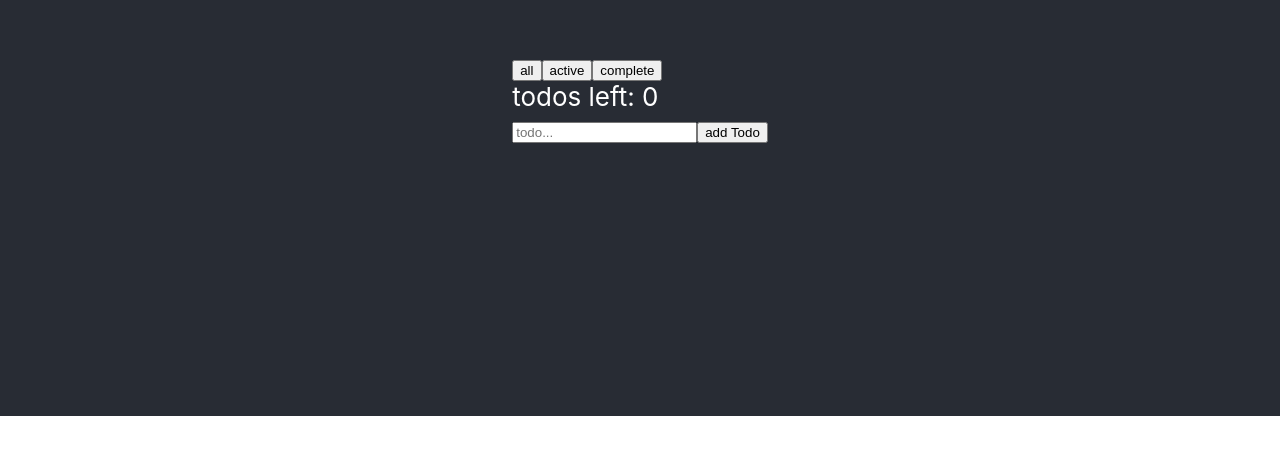
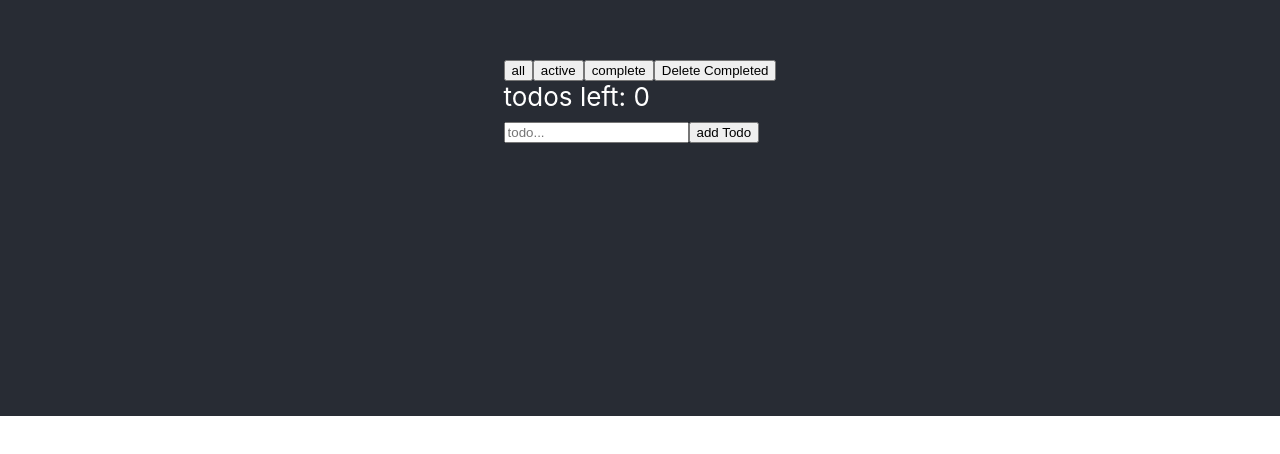
Before and after one commit to eshellster/practical-react, a React (Create React App) app: page / in a window 1280 px wide. Shown: the part 224-678 px from the top of the page. Built offline with nearby package versions, Linux system fonts and the light colour scheme.

Commit message:
removeAllTodoThatAreComplete

```diff
--- a/src/components/TodoList.js
+++ b/src/components/TodoList.js
@@ -14,7 +14,9 @@ const TodoList = () => {
   const handleDeleteTodo = (id) => {
     setTodos(todos.filter((todo) => todo.id !== id));
   };
-  const handleRemoveTodo = (id) => {};
+  const removeAllTodoThatAreComplete = () => {
+    setTodos(todos.filter((todo) => !todo.complete));
+  };
 
   const toggleComplete = (id) => {
     setTodos(
@@ -45,6 +47,7 @@ const TodoList = () => {
         <button onClick={() => setTodoToShow("all")}>all</button>
         <button onClick={() => setTodoToShow("active")}>active</button>
         <button onClick={() => setTodoToShow("complete")}>complete</button>
+        <button onClick={removeAllTodoThatAreComplete}>Delete Completed</button>
       </div>
       <div>todos left: {todos.filter((todo) => !todo.complete).length}</div>
       <TodoForm onSubmit={addTodo} />
```
